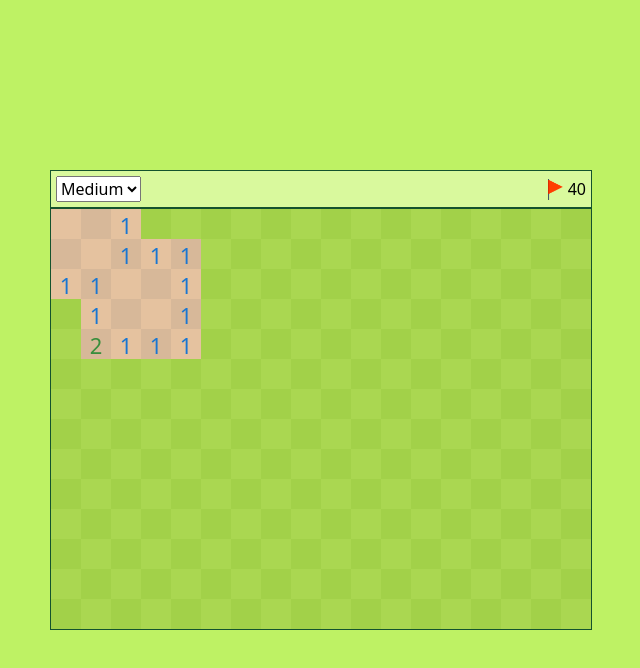
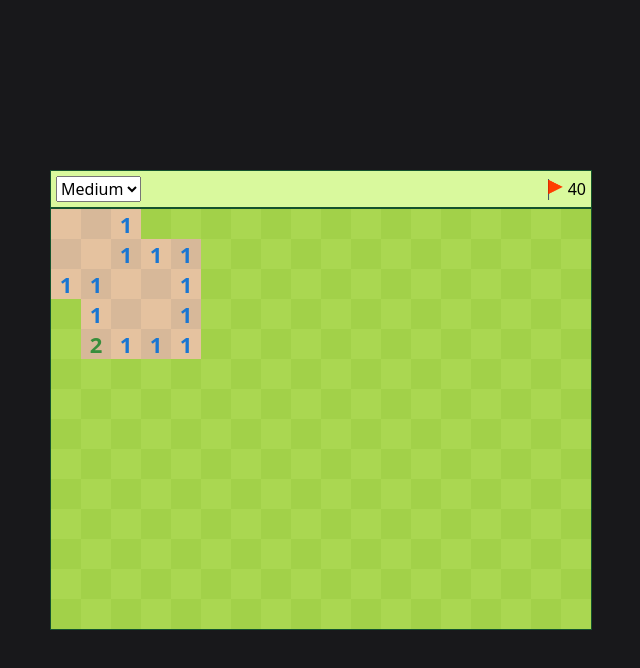
Before and after one commit to anakinsonone/minesweeper, a React (Vite) app: page / in a window 1280 px wide. Both pictures are taken after a click on the element 385 px from the left and 224 px from the top of the page. Shown: the top 668 px of the page, without its empty margins (319-959 px from the left). Built offline with nearby package versions, Linux system fonts and the light colour scheme.

Commit message:
add proper styles

```diff
--- a/src/App.css
+++ b/src/App.css
@@ -34,3 +34,15 @@ td:hover {
   justify-content: space-between;
   align-items: center;
 }
+
+.image-container {
+  display: flex;
+  width: 100%;
+  height: 100%;
+  justify-content: center;
+  align-items: center;
+}
+
+.mine-container {
+  background-color: red;
+}
--- a/src/App.tsx
+++ b/src/App.tsx
@@ -5,6 +5,7 @@ import ScoreModal from "./components/ScoreModal";
 import Header from "./components/Header";
 import { insertNumbers } from "./components/utils/utils";
 import { Game } from "./components/utils/types";
+import { Button } from "react-bootstrap";
 
 enum GameMode {
   Easy = "easy",
@@ -104,7 +105,13 @@ function App() {
           game={game}
           show={showScore}
           resetGame={resetGame}
+          setShow={(val: boolean) => setShowScore(val)}
         />
+      )}
+      {game !== "on" && !showScore && (
+        <Button variant="primary" onClick={resetGame}>
+          Try Again
+        </Button>
       )}
     </>
   );
--- a/src/components/Board.tsx
+++ b/src/components/Board.tsx
@@ -84,7 +84,7 @@ const Board = ({
             <tr key={rowIndex} style={{ height: squareSize }}>
               {row.map((cell, cellIndex) =>
                 cell.isHidden ? (
-                  <td>
+                  <td key={`${rowIndex}${cellIndex}`}>
                     <div
                       style={{
                         backgroundColor:
@@ -94,26 +94,26 @@ const Board = ({
                         width: squareSize,
                         height: squareSize,
                       }}
-                      key={`${rowIndex}${cellIndex}`}
                       onClick={() => handleLeftClick(rowIndex, cellIndex)}
                       onContextMenu={(e) =>
                         handleRightClick(e, rowIndex, cellIndex)
                       }
                     >
                       {cell.isFlagged ? (
+                        <div className="image-container">
                           <img
                             src="flag.png"
                             width={squareSize - 10}
                             height={squareSize - 10}
                             alt="flag"
                           />
+                        </div>
                       ) : null}
                     </div>
                   </td>
                 ) : (
-                  <td>
+                  <td key={`${rowIndex}${cellIndex}`}>
                     <div
-                      key={`${rowIndex}${cellIndex}`}
                       onContextMenu={(e) => e.preventDefault()}
                       style={{
                         backgroundColor:
@@ -130,17 +130,22 @@ const Board = ({
                               ? 22
                               : 18,
                         transition: "background-color 1.5s fade-in",
+                        fontWeight: "bold",
                       }}
                     >
                       {cell.isMine ? (
+                        <div className="image-container mine-container">
                           <img
                             src="mine.png"
                             width={squareSize - 10}
                             height={squareSize - 10}
                             alt="mine"
                           />
+                        </div>
                       ) : cell.minesNearby ? (
-                        <>{cell.minesNearby}</>
+                        <div className="image-container">
+                          {cell.minesNearby}
+                        </div>
                       ) : (
                         <></>
                       )}
--- a/src/components/ScoreModal.tsx
+++ b/src/components/ScoreModal.tsx
@@ -6,15 +6,31 @@ function ScoreModal({
   game,
   show,
   resetGame,
+  setShow,
 }: {
   mines: number;
   game: string;
   show: boolean;
   resetGame: (mines: number) => void;
+  setShow: (val: boolean) => void;
 }) {
   return (
     <Modal show={show} backdrop="static" keyboard={false} centered>
-      <Modal.Body>{game === "win" ? "You Won!" : "You Lost"}</Modal.Body>
+      <Modal.Body
+        style={{
+          display: "flex",
+          justifyContent: "space-between",
+          alignItems: "center",
+        }}
+      >
+        {game === "win" ? "You Won!" : "You Lost"}{" "}
+        <Button
+          type="button"
+          className="btn-close"
+          aria-label="Close"
+          onClick={() => setShow(!show)}
+        ></Button>
+      </Modal.Body>
       <Modal.Footer>
         <Button variant="primary" onClick={() => resetGame(mines)}>
           {game === "win" ? "Play" : "Try"} Again
--- a/src/index.css
+++ b/src/index.css
@@ -17,5 +17,5 @@ body {
   place-items: center;
   min-width: 100vw;
   min-height: 100vh;
-  background-color: #bef264 !important;
+  background-color: #18181b !important;
 }
```
Lines whose indentation alone changed are shown as unchanged.
